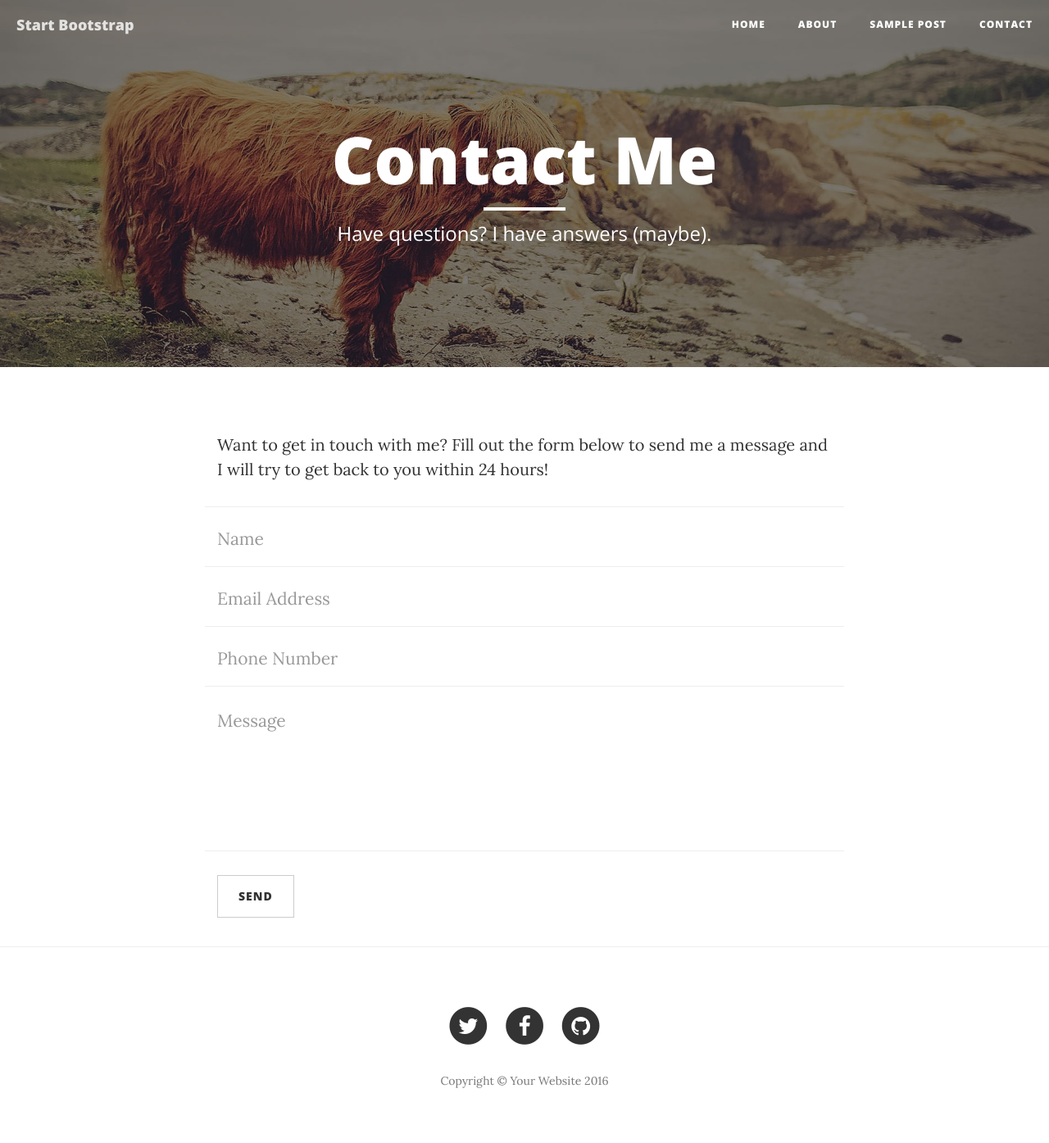
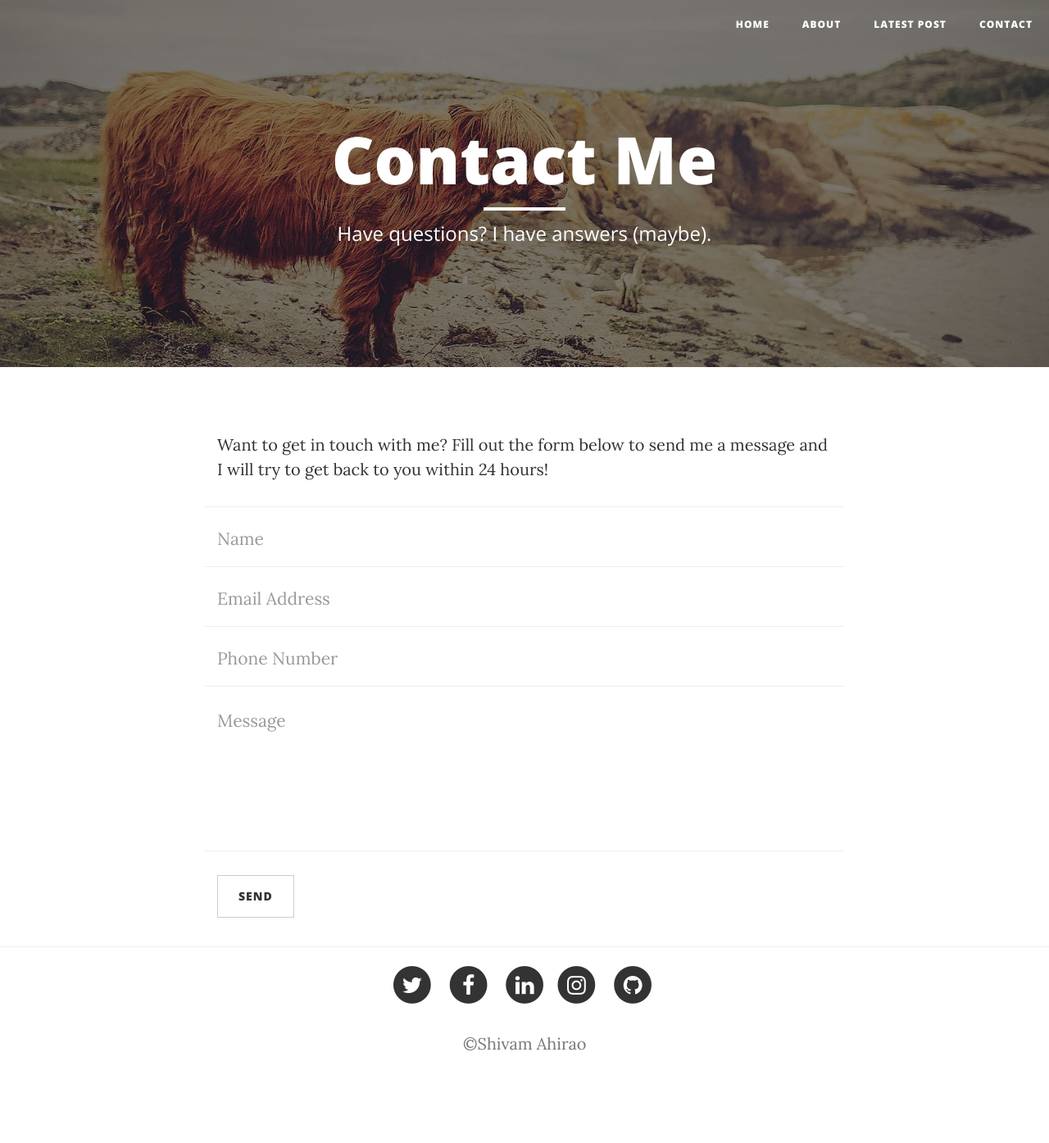
Before and after one commit to beingshivam/beingshivam, a website: page contact.html in a window 1280 px wide. Shown: the whole page at 82% size. After the commit the page ends 1319 px from the top, so only its background shows below. Drawn offline with nearby package versions, Linux system fonts and the light colour scheme.

Commit message:
links updates in contact.html

```diff
--- a/contact.html
+++ b/contact.html
@@ -9,7 +9,7 @@
     <meta name="description" content="">
     <meta name="author" content="">
 
-    <title>Clean Blog - Contact</title>
+    <title>beingshivam-Contact</title>
 
     <!-- Bootstrap Core CSS -->
     <link href="vendor/bootstrap/css/bootstrap.min.css" rel="stylesheet">
@@ -42,7 +42,7 @@
                     <span class="sr-only">Toggle navigation</span>
                     Menu <i class="fa fa-bars"></i>
                 </button>
-                <a class="navbar-brand" href="index.html">Start Bootstrap</a>
+                <a class="navbar-brand" href="index.html"></a>
             </div>
 
             <!-- Collect the nav links, forms, and other content for toggling -->
@@ -55,7 +55,7 @@
                         <a href="about.html">About</a>
                     </li>
                     <li>
-                        <a href="post.html">Sample Post</a>
+                        <a href="post.html">Latest Post</a>
                     </li>
                     <li>
                         <a href="contact.html">Contact</a>
@@ -134,14 +134,14 @@
 
     <hr>
 
-    <!-- Footer -->
-    <footer>
+
+
         <div class="container">
             <div class="row">
                 <div class="col-lg-8 col-lg-offset-2 col-md-10 col-md-offset-1">
                     <ul class="list-inline text-center">
                         <li>
-                            <a href="#">
+                            <a href="https://twitter.com/shivam_ahirao">
                                 <span class="fa-stack fa-lg">
                                     <i class="fa fa-circle fa-stack-2x"></i>
                                     <i class="fa fa-twitter fa-stack-1x fa-inverse"></i>
@@ -149,7 +149,7 @@
                             </a>
                         </li>
                         <li>
-                            <a href="#">
+                            <a href="https://www.facebook.com/shivam.ahirao">
                                 <span class="fa-stack fa-lg">
                                     <i class="fa fa-circle fa-stack-2x"></i>
                                     <i class="fa fa-facebook fa-stack-1x fa-inverse"></i>
@@ -157,7 +157,21 @@
                             </a>
                         </li>
                         <li>
-                            <a href="#">
+                             <a href="https://linkedin.com/in/shivam-ahirao-30796810b">
+                                <span class="fa-stack fa-lg">
+                                    <i class="fa fa-circle fa-stack-2x"></i>
+                                    <i class="fa fa-linkedin fa-stack-1x fa-inverse"></i>
+                                </span>
+                         <li>
+                             <a href="https://www.instagram.com/the_shivam_ahirao">
+                                <span class="fa-stack fa-lg">
+                                    <i class="fa fa-circle fa-stack-2x"></i>
+                                    <i class="fa fa-instagram fa-stack-1x fa-inverse"></i>
+                                </span>
+                            </a>
+                        </li>
+                        <li>
+                            <a href="">
                                 <span class="fa-stack fa-lg">
                                     <i class="fa fa-circle fa-stack-2x"></i>
                                     <i class="fa fa-github fa-stack-1x fa-inverse"></i>
@@ -165,11 +179,11 @@
                             </a>
                         </li>
                     </ul>
-                    <p class="copyright text-muted">Copyright &copy; Your Website 2016</p>
+                    <p style="margin-left: 300px" class="copyright text-muted">&copy;Shivam Ahirao</p>
                 </div>
             </div>
         </div>
-    </footer>
+
 
     <!-- jQuery -->
     <script src="vendor/jquery/jquery.min.js"></script>
```
